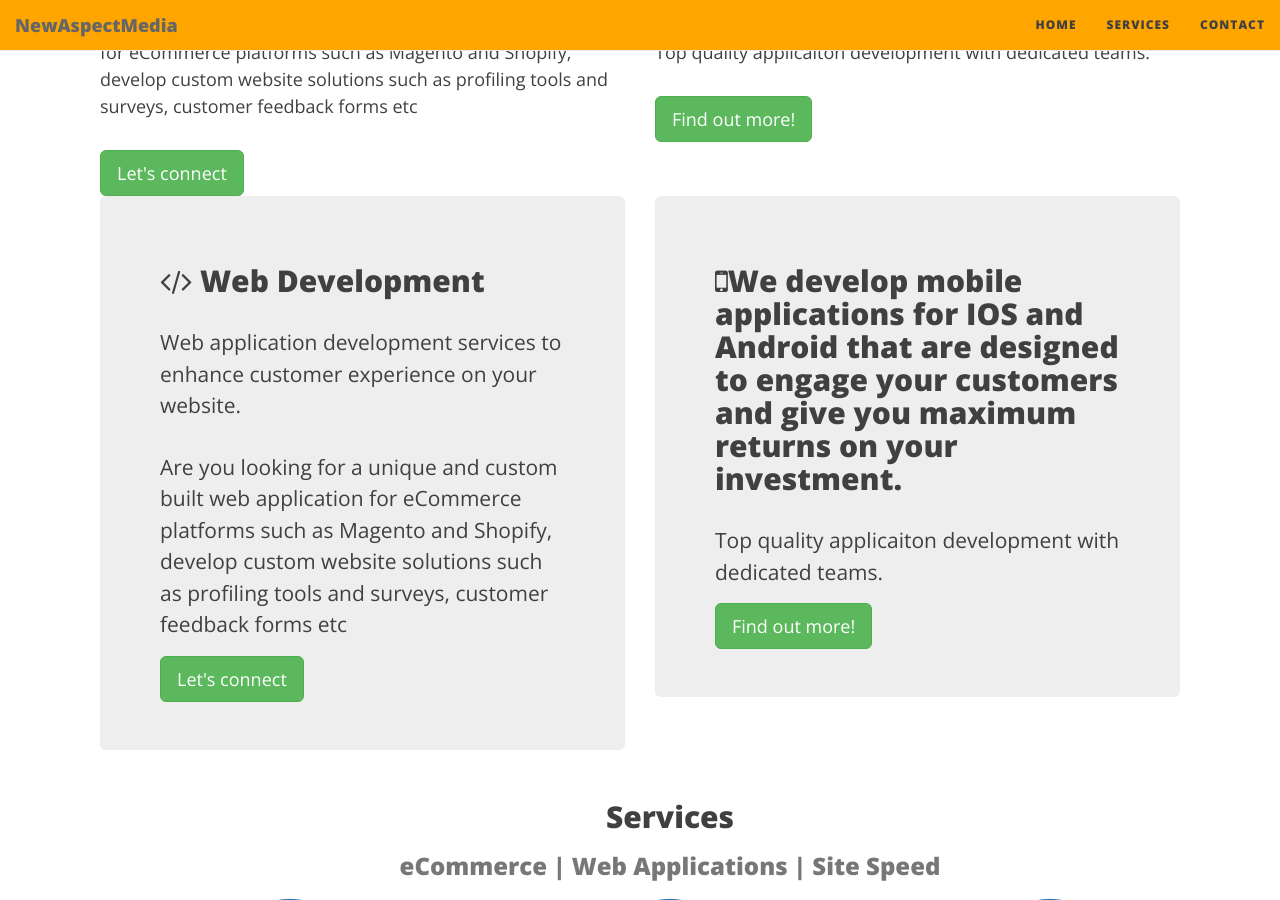
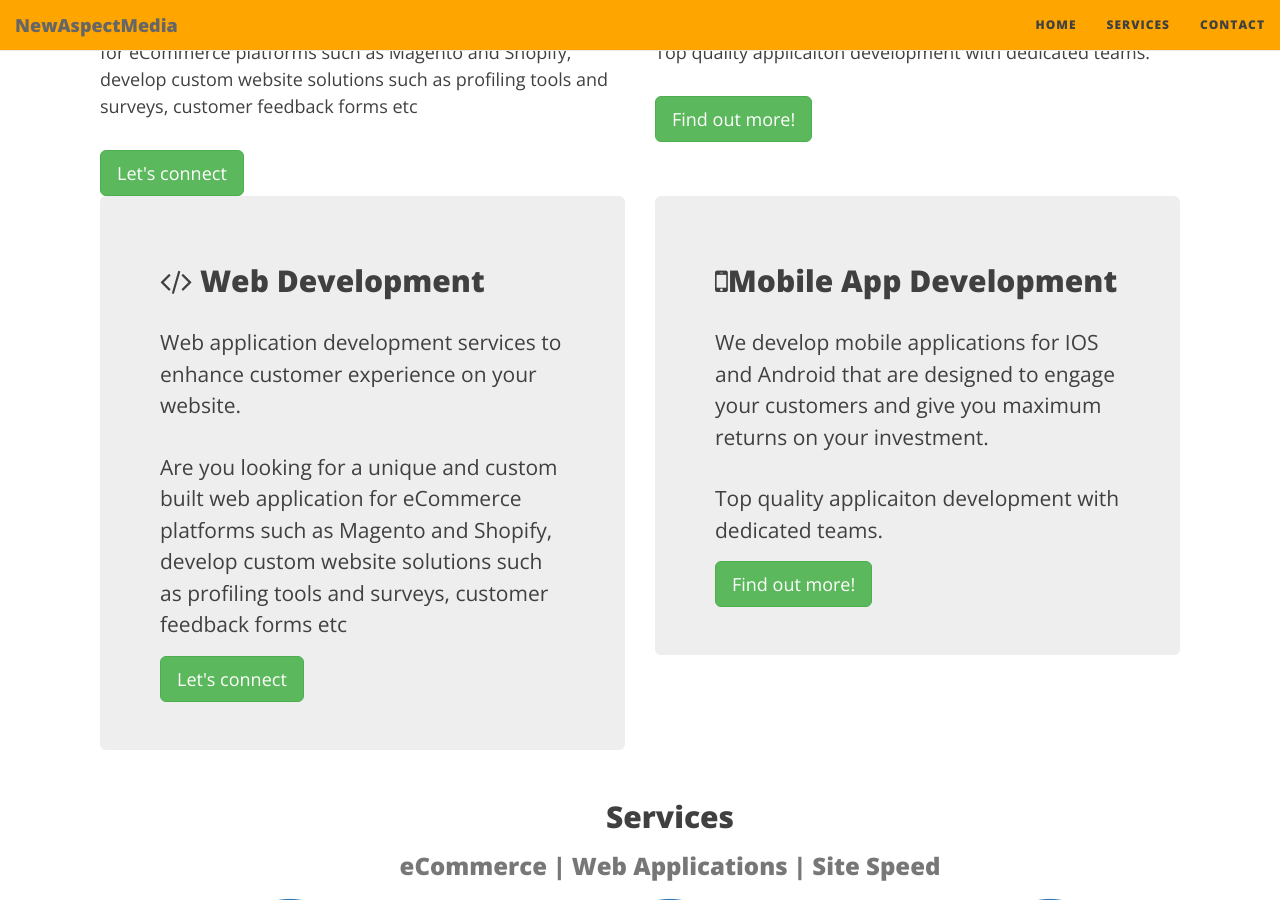
Before and after one commit to newmedia77/appxnam, a Jekyll site: the page built from index.html, in a window 1280 px wide and 900 px high, scrolled down 438 px. Built offline with Jekyll 4.4.1, drawn with Linux system fonts in a browser that asks for light colours; nearby versions of some CDN libraries; the list of posts is cut into pages by our own code.

Commit message:
andreas
home

```diff
--- a/index.html
+++ b/index.html
@@ -37,7 +37,8 @@
 
 <div class="col-xs-12 col-sm-6 col-lg-6">
 <div class="main-explain-area-two jumbotron">
-  <h2><i class="fa fa-mobile"></i>We develop mobile applications for IOS and Android that are designed to engage your customers and give you maximum returns on your investment. </h2>
+  <h2><i class="fa fa-mobile"></i>Mobile App Development</h2>
+  <p>We develop mobile applications for IOS and Android that are designed to engage your customers and give you maximum returns on your investment. </p>
   <p>Top quality applicaiton development with dedicated teams.</p>
   <div class="get-started-wrap">
     <a class="btn btn-success btn-lg get-started-btn" href="https://github.com/daattali/beautiful-jekyll#readme">Find out more!</a>
```
